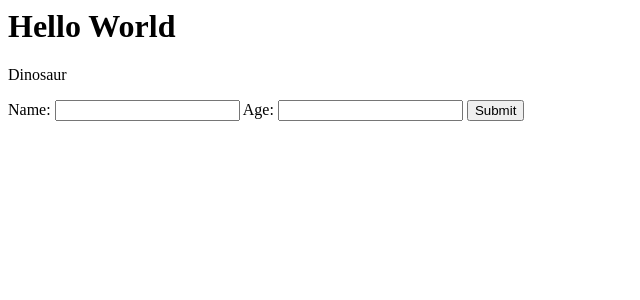
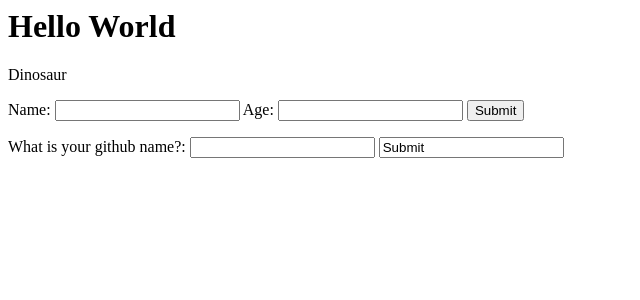
Before and after one commit to NikkiLuo1102/ssework, a Flask app: page / in a window 1280 px wide. Shown: the top 300 px of the page, without its empty margins (0-640 px from the left). Run offline with Flask 3, Linux system fonts and the light colour scheme.

Commit message:
github_name

```diff
--- a/api/app.py
+++ b/api/app.py
@@ -16,6 +16,12 @@ def submit():
     input_name = request.form.get("name")
     input_age = request.form.get("age")
     return render_template("hello.html", name=input_name, age=input_age)
+
+
+@app.route("/submit", methods=["POST"])
+def submit():
+    input_name = request.form.get("github_name")
+    return render_template("hello_github.html", name=input_name)
 
 
 @app.route("/query", methods=["GET"])
--- /dev/null
+++ b/api/templates/hello_github.html
@@ -0,0 +1,3 @@
+<body>
+<h1>Welcome {{ name }}!</h1>
+</body>
--- a/api/templates/index.html
+++ b/api/templates/index.html
@@ -13,3 +13,8 @@
  <input type="number" id="agefield" name="age">
  <input type="submit" value="Submit">
 </form>
+<form action="/submit2" method="post">
+  <label for="github_namefield">What is your github name?:</label>
+  <input type="text" id="github_namefield" name="github_name">
+  <input type="submit2" value="Submit">
+ </form>
```
